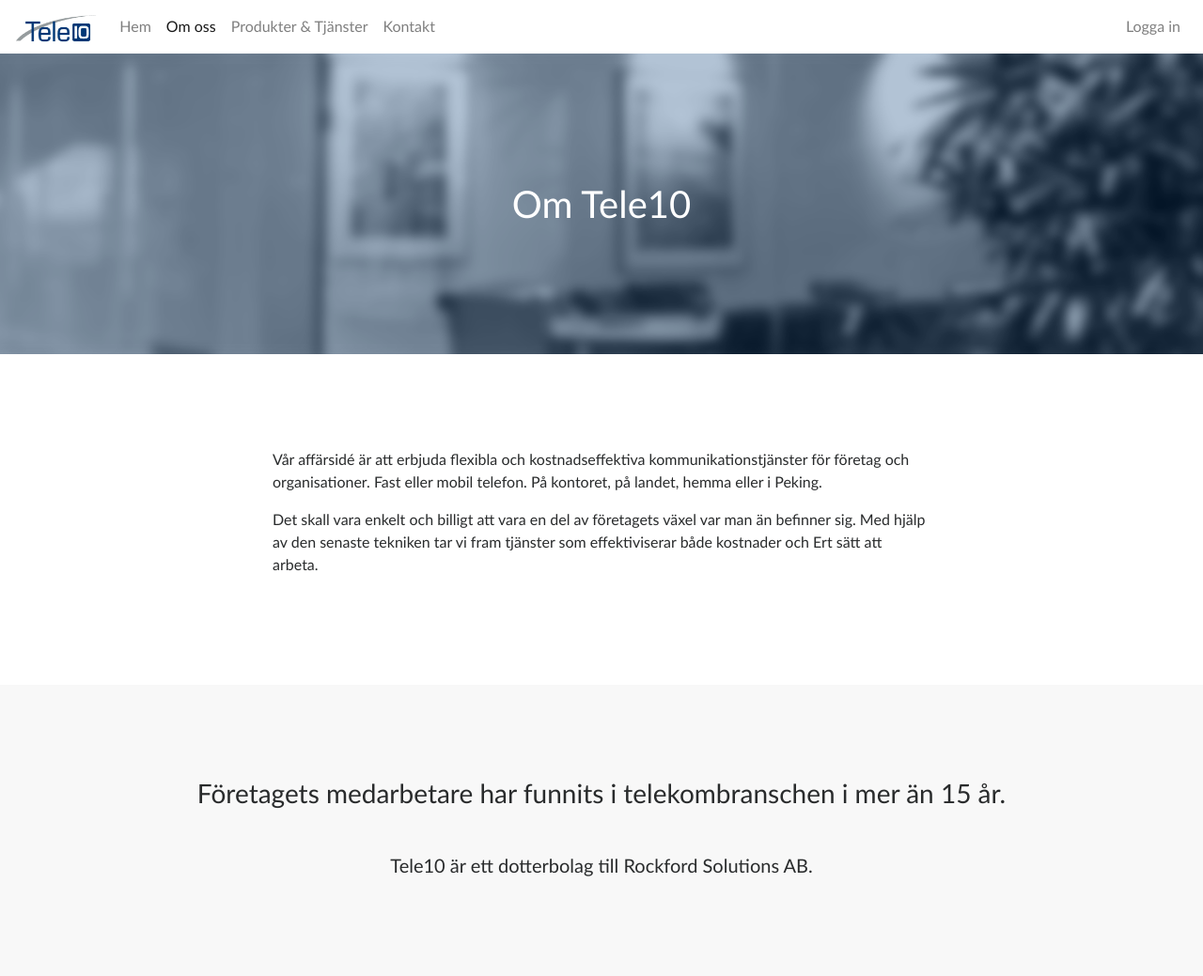
After one commit to Nulsen/Tele10, a PHP site: page /om-oss.html in a window 1280 px wide. The commit adds this page. Shown: the top 1039 px of the page at 94% size. Run offline with PHP 8.4, Linux system fonts and the light colour scheme.

Commit message:
Major updates

```diff
--- a/css/style.css
+++ b/css/style.css
@@ -74,6 +74,102 @@
       color: #fff;
       padding: 0.8rem 2rem;
       cursor: pointer; }
+
+.hero {
+  width: 100vw;
+  position: relative;
+  background-repeat: no-repeat;
+  background-position: top center;
+  background-size: cover;
+  height: 180px; }
+  @media only screen and (min-width: 768px) {
+    .hero {
+      height: 320px; } }
+  .hero:after {
+    content: "";
+    position: absolute;
+    top: 0;
+    right: 0;
+    bottom: 0;
+    left: 0;
+    background-color: #003876;
+    opacity: 0.3;
+    z-index: 0; }
+  .hero .caption {
+    position: relative;
+    z-index: 1;
+    text-align: center;
+    margin-left: auto;
+    margin-right: auto;
+    padding-left: 15px;
+    padding-right: 15px;
+    color: #fff;
+    top: 50%;
+    -webkit-transform: translateY(-50%);
+    -ms-transform: translateY(-50%);
+    -o-transform: translateY(-50%);
+    transform: translateY(-50%); }
+    @media only screen and (min-width: 768px) {
+      .hero .caption {
+        max-width: 520px; } }
+    @media only screen and (min-width: 1200px) {
+      .hero .caption {
+        max-width: 680px; } }
+    .hero .caption h1 {
+      margin-bottom: 30px; }
+      @media only screen and (max-width: 767px) {
+        .hero .caption h1 {
+          margin-bottom: 15px;
+          font-size: 30px; } }
+    .hero .caption h3 {
+      margin-bottom: 15px;
+      font-size: 18px; }
+      @media only screen and (min-width: 768px) {
+        .hero .caption h3 {
+          margin-bottom: 30px;
+          font-size: 20px; } }
+    .hero .caption .btn {
+      border-radius: 0;
+      border-color: #fff;
+      color: #fff;
+      padding: 0.8rem 2rem;
+      cursor: pointer; }
+
+.hero.about-us {
+  background-image: url(../img/hero/hero-about-us-bw-sm.png); }
+  @media only screen and (min-width: 768px) {
+    .hero.about-us {
+      background-image: url(../img/hero/hero-about-us-bw-md.png); } }
+  @media only screen and (min-width: 992px) {
+    .hero.about-us {
+      background-image: url(../img/hero/hero-about-us-bw-lg.png); } }
+  @media only screen and (min-width: 1200px) {
+    .hero.about-us {
+      background-image: url(../img/hero/hero-about-us-bw-xl.png); } }
+  @media only screen and (min-width: 1920px) {
+    .hero.about-us {
+      background-image: url(../img/hero/hero-about-us-bw-xxl.png); } }
+  @media only screen and (min-width: 2560px) {
+    .hero.about-us {
+      background-image: url(../img/hero/hero-about-us-bw-xxxl.png); } }
+
+.hero.products-and-services {
+  background-image: url(../img/hero/hero-products-and-services-bw-sm.png); }
+  @media only screen and (min-width: 768px) {
+    .hero.products-and-services {
+      background-image: url(../img/hero/hero-products-and-services-bw-md.png); } }
+  @media only screen and (min-width: 992px) {
+    .hero.products-and-services {
+      background-image: url(../img/hero/hero-products-and-services-bw-lg.png); } }
+  @media only screen and (min-width: 1200px) {
+    .hero.products-and-services {
+      background-image: url(../img/hero/hero-products-and-services-bw-xl.png); } }
+  @media only screen and (min-width: 1920px) {
+    .hero.products-and-services {
+      background-image: url(../img/hero/hero-products-and-services-bw-xxl.png); } }
+  @media only screen and (min-width: 2560px) {
+    .hero.products-and-services {
+      background-image: url(../img/hero/hero-products-and-services-bw-xxxl.png); } }
 
 .pitch {
   padding-top: 100px;
@@ -257,6 +353,39 @@
         .clients .logos img {
           max-width: 200px; } }
 
+.about {
+  padding-top: 100px;
+  padding-bottom: 100px; }
+  @media only screen and (max-width: 991px) {
+    .about {
+      padding-top: 50px;
+      padding-bottom: 50px; } }
+  .about p {
+    max-width: 700px;
+    margin-left: auto;
+    margin-right: auto; }
+
+.subsidiary {
+  padding-top: 100px;
+  padding-bottom: 100px;
+  background-color: #f8f8f8;
+  text-align: center; }
+  @media only screen and (max-width: 991px) {
+    .subsidiary {
+      padding-top: 50px;
+      padding-bottom: 50px; } }
+  .subsidiary h3 {
+    margin-bottom: 50px; }
+    @media only screen and (max-width: 991px) {
+      .subsidiary h3 {
+        margin-bottom: 30px;
+        font-size: 22px; } }
+  .subsidiary h5 {
+    margin-top: 50px; }
+    @media only screen and (max-width: 991px) {
+      .subsidiary h5 {
+        font-size: 16px; } }
+
 .footer {
   padding-top: 100px;
   padding-bottom: 100px; }
--- a/index.html
+++ b/index.html
@@ -15,6 +15,7 @@
     <link rel="stylesheet" type="text/css" href="css/bootstrap.min.css">
     <link rel="stylesheet" type="text/css" href="css/font-awesome.min.css">
     <link rel="stylesheet" type="text/css" href="css/style.css">
+    <title>Tele10 - Hem</title>
 </head>
 
 <body>
--- /dev/null
+++ b/om-oss.html
@@ -0,0 +1,111 @@
+<!DOCTYPE HTML>
+<html>
+
+<head>
+    <meta charset="UTF-8">
+    <meta http-equiv="X-UA-Compatible" content="IE=edge" />
+    <meta name="viewport" content="user-scalable=no, initial-scale=1.0, maximum-scale=1.0, width=device-width">
+    <meta name="description" content="Molnbaserad växel, fast eller mobil.">
+    <link rel="icon" href="favicon.ico">
+    <meta property="og:title" content="Tele10 Växeltjänst">
+    <meta property="og:type" content="article">
+    <meta property="og:url" content="http://www.tele10.se/">
+    <meta property="og:description" content="Molnbaserad växel, fast eller mobil.">
+    <link rel="stylesheet" type="text/css" href="css/normalize.css">
+    <link rel="stylesheet" type="text/css" href="css/bootstrap.min.css">
+    <link rel="stylesheet" type="text/css" href="css/font-awesome.min.css">
+    <link rel="stylesheet" type="text/css" href="css/style.css">
+    <title>Tele10 - Om oss</title>
+</head>
+
+<body>
+    <nav class="navbar navbar-toggleable-md navbar-light bg-white">
+        <button class="navbar-toggler navbar-toggler-right" type="button" data-toggle="collapse" data-target="#navbarSupportedContent" aria-controls="navbarSupportedContent" aria-expanded="false" aria-label="Toggle navigation">
+            <span class="navbar-toggler-icon"></span>
+        </button>
+        <a class="navbar-brand" href="#">
+            <img src="img/logo.png" height="30" alt="Tele10">
+        </a>
+        <div class="collapse navbar-collapse" id="navbarSupportedContent">
+            <ul class="navbar-nav mr-auto">
+                <li class="nav-item">
+                    <a class="nav-link" href="index.html">Hem
+                    </a>
+                </li>
+                <li class="nav-item">
+                    <a class="nav-link active" href="om-oss.html">Om oss</a>
+                    <span class="sr-only">(current)</span>
+                </li>
+                <li class="nav-item">
+                    <a class="nav-link" href="produkter-och-tjanster.html">Produkter &amp; Tj&auml;nster</a>
+                </li>
+                <li class="nav-item">
+                    <a class="nav-link" href="kontakt.html">Kontakt</a>
+                </li>
+            </ul>
+            <ul class="navbar-nav">
+                <li class="nav-item">
+                    <a class="nav-link" href="https://hem.tele10.se/">Logga in</a>
+                </li>
+            </ul>
+        </div>
+    </nav>
+    <div class="hero about-us">
+        <div class="caption">
+            <h1>Om Tele10</h1>
+        </div>
+    </div>
+    <div class="about">
+        <div class="container">
+            <p>V&aring;r aff&auml;rsid&eacute; &auml;r att erbjuda flexibla och kostnadseffektiva kommunikationstj&auml;nster f&ouml;r f&ouml;retag och organisationer. Fast eller mobil telefon. P&aring; kontoret, p&aring; landet, hemma eller i Peking.</p>
+            <p>Det skall vara enkelt och billigt att vara en del av f&ouml;retagets v&auml;xel var man &auml;n befinner sig. Med hj&auml;lp av den senaste tekniken tar vi fram tj&auml;nster som effektiviserar b&aring;de kostnader och Ert s&auml;tt att arbeta.</p>
+        </div>
+    </div>
+    <div class="subsidiary">
+        <div class="container">
+            <h3>Företagets medarbetare har funnits i telekombranschen i mer än 15 år.</h3>
+            <h5>Tele10 &auml;r ett dotterbolag till Rockford Solutions AB.</h5>
+        </div>
+    </div>
+    <div class="footer">
+        <div class="container">
+            <div class="row">
+                <div class="col-12 col-md-6 col-lg-8">
+                    <h4>Om f&ouml;retaget</h4>
+                    <p>Tele10 &auml;r ett dotterbolag till Rockford Solutions AB.</p>
+                    <p>F&ouml;retagets medarbetare har funnits i telekombranschen i mer &auml;n 15 &aring;r.</p>
+                </div>
+                <div class="contact col-12 col-md-6 col-lg-4">
+                    <h4>Kontakt</h4>
+                    <address>
+                        <div>
+                            <strong>Tele10 AB</strong>
+                        </div>
+                        <div>Box 2154</div>
+                        <div>421 02 V&auml;stra Fr&ouml;lunda</div>
+                        <div>
+                            Telefon:
+                            <a href="tel:0772101000">0772 - 10 10 00</a>
+                        </div>
+                        <div>
+                            E-post:
+                            <a href="mailto:info@tele10.se">info@tele10.se</a>
+                        </div>
+                    </address>
+                </div>
+                <div class="map col-12">
+                    <iframe width="100%" height="300" frameborder="0" style="border:0" src="https://www.google.com/maps/embed/v1/place?key=AIzaSyACc4iV32BvIR2T-k08Lqq5op0A8fZtueg&q=Olof+Asklunds+gata+8,+421+30" allowfullscreen></iframe>
+                </div>
+            </div>
+        </div>
+    </div>
+    <script type="text/javascript" src="js/jquery-3.2.1.min.js"></script>
+    <script type="text/javascript" src="js/tether.min.js"></script>
+    <script type="text/javascript" src="js/bootstrap.min.js"></script>
+    <script type="text/javascript" src="js/skrollr.min.js"></script>
+    <script type="text/javascript" src="js/jquery.waypoints.min.js"></script>
+    <script type="text/javascript" src="js/jquery-scrollspy.min.js"></script>
+    <script type="text/javascript" src="js/script.js"></script>
+</body>
+
+</html>
--- a/sass/style.scss
+++ b/sass/style.scss
@@ -26,4 +26,6 @@
 @import "modules/pitch";
 @import "modules/examples";
 @import "modules/clients";
+@import "modules/about";
+@import "modules/subsidiary";
 @import "modules/footer";
```
Also changed, not shown: produkter-och-tjanster.html (added, +99 -0 lines), img/hero/hero-about-us-bw-lg.png (added), img/hero/hero-about-us-bw-md.png (added), img/hero/hero-about-us-bw-sm.png (added), img/hero/hero-about-us-bw-xl.png (added), img/hero/hero-about-us-bw-xxl.png (added), img/hero/hero-about-us-bw-xxxl.png (added), img/hero/hero-products-and-services-bw-lg.png (added), img/hero/hero-products-and-services-bw-md.png (added), img/hero/hero-products-and-services-bw-sm.png (added), img/hero/hero-products-and-services-bw-xl.png (added), img/hero/hero-products-and-services-bw-xxl.png (added), img/hero/hero-products-and-services-bw-xxxl.png (added), 3 other files.
